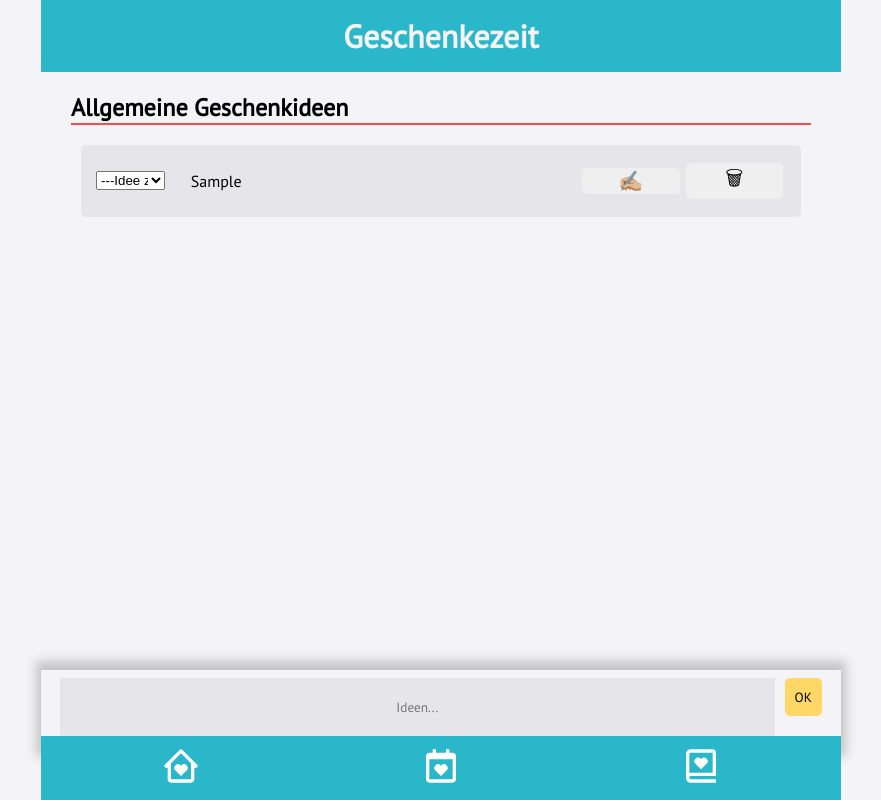
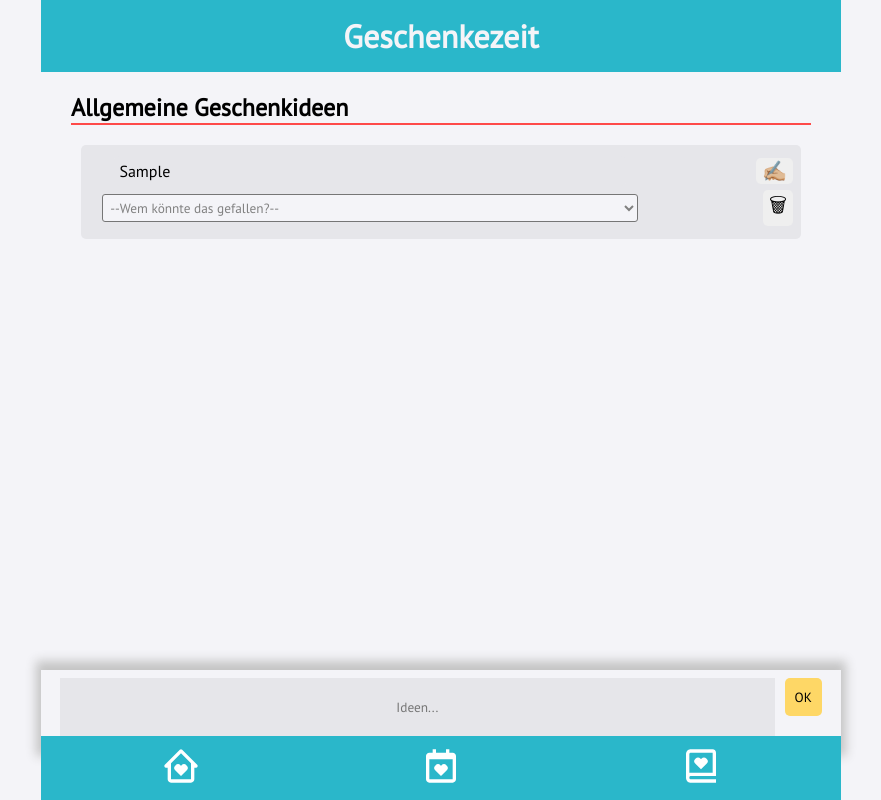
Before and after one commit to AntjeWalter/Geschenkezeit, a Next.js app: page /universal-ideas in a window 1280 px wide. Both pictures are taken after typing "Sample" into the empty fields and a click on the button "OK". Shown: the whole page, without its empty margins (199-1080 px from the left). Built offline with nearby package versions, Linux system fonts and the light colour scheme.

Commit message:
Add styling

```diff
--- a/components/UniversalIdeasPage/AssignSelect.js
+++ b/components/UniversalIdeasPage/AssignSelect.js
@@ -1,3 +1,5 @@
+import styled from "styled-components";
+
 export default function AssignSelect({ entries, idea, onIdeaAssign }) {
   function handleChange(event) {
     event.preventDefault();
@@ -7,11 +9,20 @@ export default function AssignSelect({ entries, idea, onIdeaAssign }) {
   }
 
   return (
-    <select onChange={handleChange}>
-      <option value="selected">---Idee zuweisen---</option>
+    <StyledSelect onChange={handleChange}>
+      <option value="selected">--Wem könnte das gefallen?--</option>
       {entries.map((entry) => (
         <option key={entry.id}>{entry.name}</option>
       ))}
-    </select>
+    </StyledSelect>
   );
 }
+
+const StyledSelect = styled.select`
+  background-color: #f4f4f8;
+  color: gray;
+  margin: 0 1rem 0 1rem;
+  padding: 0.2rem;
+  font-family: PTSans;
+  border-radius: 3px;
+`;
--- a/components/UniversalIdeasPage/UniversalIdeas.js
+++ b/components/UniversalIdeasPage/UniversalIdeas.js
@@ -27,17 +27,12 @@ export default function UniversalIdeas({
           <StyledEditInput
             type="text"
             name="adaptedIdea"
-            defaultValue={idea.idea}
+            defaultValue={idea}
           ></StyledEditInput>
           <StyledEditButton type="submit">OK</StyledEditButton>
         </StyledForm>
       ) : (
         <StyledIdeaContainer>
-          <AssignSelect
-            entries={entries}
-            onIdeaAssign={onIdeaAssign}
-            idea={idea}
-          />
           <StyledIdea>{idea}</StyledIdea>
           <StyledButton
             type="button"
@@ -46,6 +41,11 @@ export default function UniversalIdeas({
           >
             ✍🏼
           </StyledButton>
+          <AssignSelect
+            entries={entries}
+            onIdeaAssign={onIdeaAssign}
+            idea={idea}
+          />
           <StyledButton
             type="button"
             aria-label="Delete-Button"
@@ -84,12 +84,12 @@ const StyledEditButton = styled.button`
 
 const StyledIdeaContainer = styled.div`
   display: grid;
-  grid-template-columns: 10% 60% 15% 15%;
+  grid-template-columns: 80% 20%;
   margin: auto auto 10px auto;
   width: 90%;
   word-wrap: break-word;
   background-color: #e6e6ea;
-  padding: 15px;
+  padding: 10px 5px 10px 5px;
   border-radius: 5px;
   align-items: center;
 `;
@@ -109,4 +109,5 @@ const StyledButton = styled.button`
   border-radius: 5px;
   margin: 3px;
   font-size: 1.25rem;
+  justify-self: end;
 `;
--- a/pages/_app.js
+++ b/pages/_app.js
@@ -53,6 +53,7 @@ function MyApp({ Component, pageProps }) {
   }
 
   function handleIdeaAssign(assignedName, assignedIdea) {
+    if (confirm("Möchtest du dieser Person diese Idee zuweisen?")) {
       setEntries(
         entries.map((entry) => {
           const newIdeaKey = !entry.ideas
@@ -66,8 +67,7 @@ function MyApp({ Component, pageProps }) {
         })
       );
     }
-
-  console.log("entries", entries);
+  }
 
   return (
     <>
```
Lines whose indentation alone changed are shown as unchanged.
